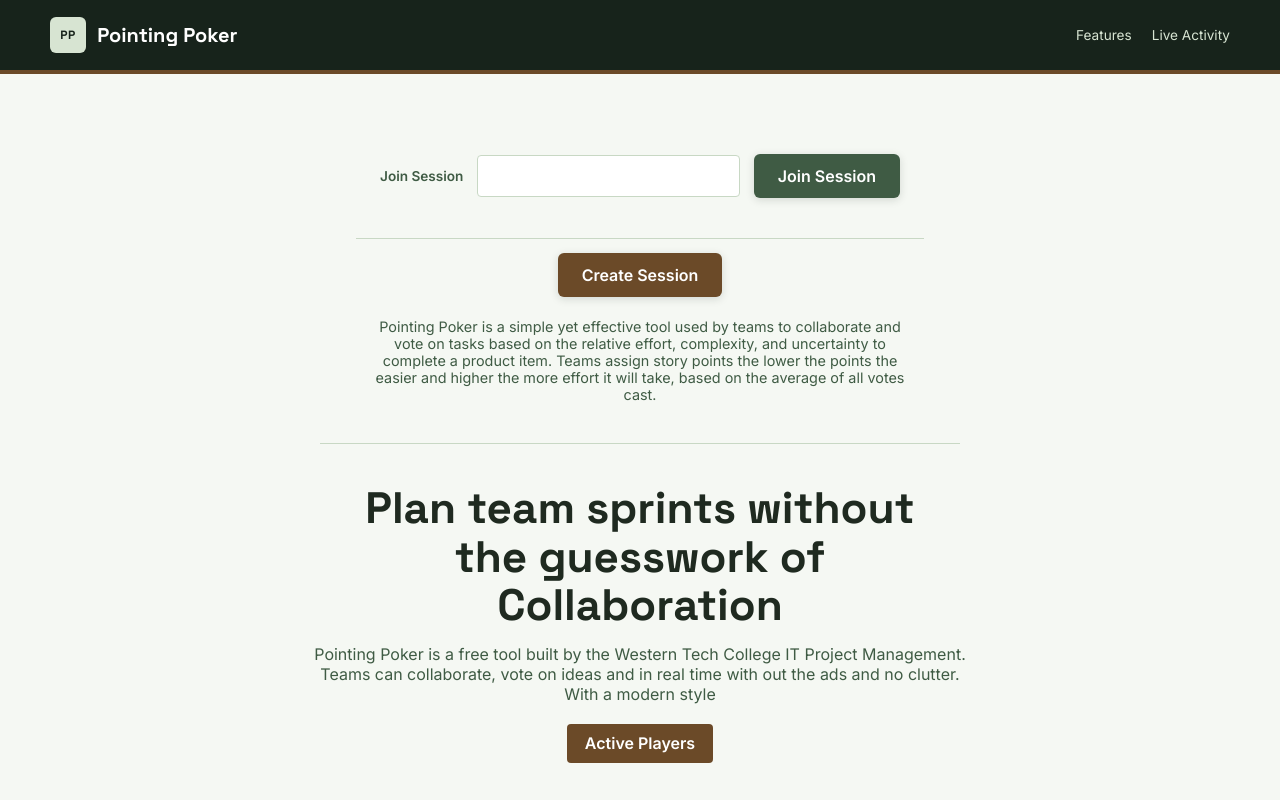
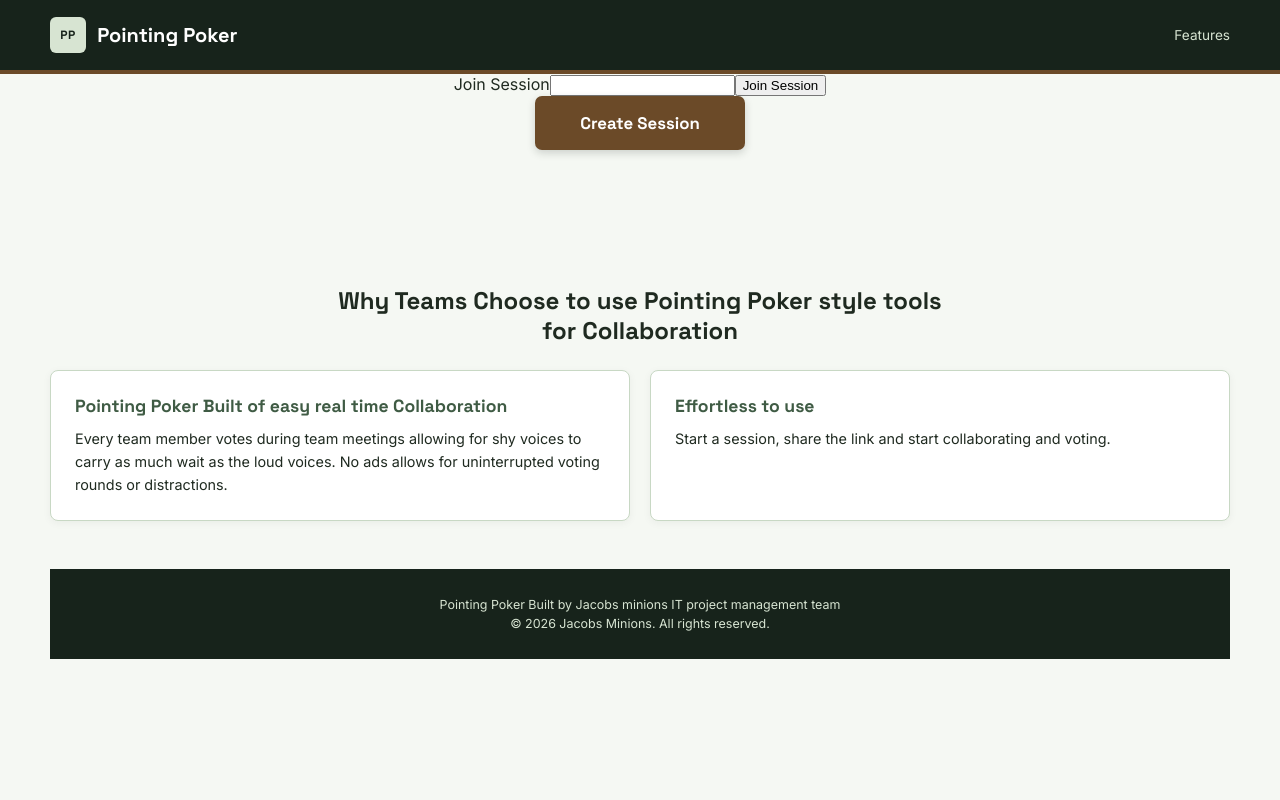
Before and after one commit to Jacob-Evenson/Pointing-Poker, a React (Vite) app: page / in a window 1280 px wide. Shown: the top 800 px of the page. Built offline with nearby package versions, Linux system fonts and the light colour scheme.

Commit message:
lets save this progress as home page optimizations and the intermedary page is done the only thing to do yet is the homepage hook ups

```diff
--- a/IntermediaryPage.css
+++ b/IntermediaryPage.css
@@ -1,69 +1,24 @@
-/* ---------- intermediary page ---------- */
+html,
+body,
+#root {
+  min-height: 100%;
+  margin: 0;
+}
+
+.page-wrapper {
+  min-height: 100vh;
+  display: flex;
+  flex-direction: column;
+}
 
 .game-header {
-  width: 100%;
-  color: var(--white);
-  background: var(--sage-950);
-  border-bottom: 4px solid var(--clay-700);
+  flex: 0 0 auto;
 }
 
-.game-shell {
-  width: min(1180px, calc(100% - 3rem));
-  margin: 0 auto;
+.game-main {
+  flex: 1 0 auto;
 }
 
-.game-header-content {
-  display: flex;
-  align-items: center;
-  justify-content: space-between;
-  gap: 1rem;
-  min-height: 70px;
+.site-footer {
+  flex: 0 0 auto;
 }
-
-.brand {
-  display: inline-flex;
-  align-items: center;
-  gap: .7rem;
-  color: var(--white);
-  font-family: 'Space Grotesk', sans-serif;
-  font-size: 1.25rem;
-  font-weight: 700;
-  text-decoration: none;
-}
-
-.brand-mark {
-  display: grid;
-  width: 2.25rem;
-  height: 2.25rem;
-  place-items: center;
-  color: var(--sage-950);
-  background: var(--sage-200);
-  border-radius: 6px;
-  font-size: .75rem;
-  letter-spacing: .04em;
-}
-
-.header-status {
-  color: var(--sage-200);
-  font-size: .85rem;
-}
-
-.header-status nav {
-  display: flex;
-  gap: 1.25rem;
-}
-
-.header-status nav a {
-  color: var(--sage-200);
-  text-decoration: none;
-}
-
-.header-status nav a:hover {
-  color: var(--white);
-}
-
-/* ---------- main content ---------- */
-
-.game-main {
-  padding: 3rem 0;
-}
--- a/IntermediaryPage.jsx
+++ b/IntermediaryPage.jsx
@@ -1,11 +1,11 @@
 import React from 'react'
+import './IntermediaryPage.css'
 
 const IntermediaryPage = () => {
   return (
-    <>
+    <div className="page-wrapper">
       <header className="game-header">
         <div className="game-shell game-header-content">
-
           <a href="/" className="brand">
             <span className="brand-mark">PP</span>
             Pointing Poker
@@ -17,14 +17,13 @@ const IntermediaryPage = () => {
               <a href="/sessions">Sessions</a>
             </nav>
           </div>
-
         </div>
       </header>
 
-      <main className='game-main'>
-        <div className='game-shell'>
-          <label htmlFor="Name">Name:</label>
-          <input id='Session-Name' type='text' />
+      <main className="game-main">
+        <div className="game-shell">
+          <label htmlFor="Session-Name">Name:</label>
+          <input id="Session-Name" type="text" />
           <button>Join Session</button>
         </div>
       </main>
@@ -35,7 +34,7 @@ const IntermediaryPage = () => {
           <p>© 2026 Jacobs Minions. All rights reserved.</p>
         </div>
       </footer>
-    </>
+    </div>
   )
 }
 
--- a/src/PointingPokerHomePage.css
+++ b/src/PointingPokerHomePage.css
@@ -7,11 +7,15 @@
   --sage-500: #6b8f71;
   --sage-200: #d7e4d2;
   --sage-050: #f5f8f3;
+
   --clay-700: #6b4a28;
+
   --white: #ffffff;
   --focus-ring: #1a4d8f;
   --border: #c8d8c4;
 }
+
+/* ---------- base ---------- */
 
 * {
   box-sizing: border-box;
@@ -19,8 +23,10 @@
 
 body {
   margin: 0;
+
   color: var(--sage-900);
   background: var(--sage-050);
+
   font-family: 'Inter', system-ui, sans-serif;
   text-align: center;
 }
@@ -38,14 +44,17 @@ p {
   margin-top: 0;
 }
 
-/* ---------- shared layout / header (matches game page) ---------- */
+/* ---------- accessibility ---------- */
 
 .skip-link {
   position: absolute;
   left: -999px;
   top: auto;
+
   z-index: 100;
-  padding: .75rem 1rem;
+
+  padding: 0.75rem 1rem;
+
   color: var(--white);
   background: var(--sage-950);
 }
@@ -62,14 +71,28 @@ input:focus-visible {
   outline-offset: 2px;
 }
 
+/* ---------- shared layout ---------- */
+
 .game-shell {
   width: min(1180px, calc(100% - 3rem));
   margin: 0 auto;
 }
 
+.wrap {
+  width: min(1180px, calc(100% - 3rem));
+  margin: 0 auto;
+}
+
+/* =========================================================
+   HEADER
+   ========================================================= */
+
 .game-header {
+  width: 100%;
+
   color: var(--white);
   background: var(--sage-950);
+
   border-bottom: 4px solid var(--clay-700);
 }
 
@@ -77,45 +100,58 @@ input:focus-visible {
   display: flex;
   align-items: center;
   justify-content: space-between;
+
+  min-height: 80px;
+
   gap: 1rem;
-  min-height: 70px;
 }
 
 .brand {
   display: inline-flex;
   align-items: center;
-  gap: .7rem;
+
+  gap: 0.7rem;
+
   color: var(--white);
+
   font-family: 'Space Grotesk', sans-serif;
   font-size: 1.25rem;
   font-weight: 700;
+
   text-decoration: none;
 }
 
 .brand-mark {
   display: grid;
-  width: 2.25rem;
-  height: 2.25rem;
   place-items: center;
+
+  width: 2.75rem;
+  height: 2.75rem;
+
   color: var(--sage-950);
   background: var(--sage-200);
-  border-radius: 6px;
-  font-size: .75rem;
-  letter-spacing: .04em;
+
+  border-radius: 7px;
+
+  font-size: 0.8rem;
+  font-weight: 700;
+  letter-spacing: 0.04em;
 }
 
 .header-status {
   color: var(--sage-200);
-  font-size: .85rem;
+
+  font-size: 0.9rem;
 }
 
 .header-status nav {
   display: flex;
-  gap: 1.25rem;
+  gap: 1.5rem;
 }
 
 .header-status nav a {
   color: var(--sage-200);
+
   text-decoration: none;
 }
 
@@ -123,110 +159,258 @@ input:focus-visible {
   color: var(--white);
 }
 
-/* generic page-width wrapper, same idea as .game-shell */
-.wrap {
-  width: min(1180px, calc(100% - 3rem));
-  margin: 0 auto;
-}
+/* =========================================================
+   JOIN / CREATE SESSION
+   ========================================================= */
 
-/* ---------- join / create session ---------- */
+/*
+   Main Join/Create container.
+
+   IMPORTANT:
+   margin-top: 16px gives us exactly 16px
+   of space between the header and this section.
+*/
 
 .Session-name {
   display: flex;
-  flex-wrap: wrap;
   align-items: center;
   justify-content: center;
-  gap: .85rem;
-  max-width: 640px;
-  margin: 0 auto;
-  padding: 2.5rem 1.5rem;
-  text-align: center;
-  background: var(--sage-050);
-  border-bottom: 1px solid var(--border);
+
+  gap: 1rem;
+
+  width: min(1000px, calc(100% - 3rem));
+
+  margin: 16px auto 0;
+
+  padding: 24px 20px;
+
+  background: var(--white);
+
+  border: 2px solid var(--border);
+  border-radius: 10px;
+
+  box-shadow: 0 6px 20px rgba(23, 35, 27, 0.1);
 }
 
-.Session-name label {
-  color: var(--sage-700);
-  font-size: .85rem;
-  font-weight: 600;
+/*
+   The first .Session-name in your JSX is nested
+   inside the outer .Session-name.
+
+   This removes the nested container's card styling
+   so it doesn't create a second box.
+*/
+
+.Session-name > .Session-name {
+  display: flex;
+  align-items: center;
+  justify-content: center;
+
+  gap: 0.75rem;
+
+  width: auto;
+
+  margin: 0;
+  padding: 0;
+
+  background: transparent;
+
+  border: none;
+  border-radius: 0;
+
+  box-shadow: none;
 }
 
+/* ---------- Join Session label ---------- */
+
+.Session-name label {
+  color: var(--sage-900);
+
+  font-family: 'Space Grotesk', sans-serif;
+
+  font-size: 1.2rem;
+  font-weight: 700;
+
+  white-space: nowrap;
+}
+
+/* ---------- Session input ---------- */
+
 .Session-name input[type='text'] {
-  padding: .65rem .85rem;
-  border: 1px solid var(--border);
-  border-radius: 4px;
-  font: inherit;
+  width: 260px;
+  height: 54px;
+
+  padding: 0 1rem;
+
+  color: var(--sage-900);
+  background: var(--white);
+
+  border: 2px solid var(--border);
+  border-radius: 7px;
+
+  font-family: 'Inter', sans-serif;
+  font-size: 1rem;
 }
+
+.Session-name input[type='text']:focus {
+  border-color: var(--sage-500);
+
+  box-shadow: 0 0 0 3px rgba(107, 143, 113, 0.15);
+
+  outline: none;
+}
+
+/* =========================================================
+   BUTTONS
+   ========================================================= */
 
 .Session-name button,
 .session-join button {
-  padding: .75rem 1.5rem;
+  height: 54px;
+
+  padding: 0 1.8rem;
+
+  border: none;
+  border-radius: 7px;
+
   color: var(--white);
-  background: var(--sage-700);
-  border: none;
-  border-radius: 6px;
-  font: inherit;
-  font-size: 1rem;
+
+  font-family: 'Space Grotesk', sans-serif;
+
+  font-size: 1.05rem;
   font-weight: 700;
+
   cursor: pointer;
-  box-shadow: 0 2px 8px rgba(23, 35, 27, .15);
-  transition: background .2s, transform .2s;
+
+  white-space: nowrap;
+
+  box-shadow: 0 3px 8px rgba(23, 35, 27, 0.18);
+
+  transition:
+    background 0.2s ease,
+    transform 0.2s ease,
+    box-shadow 0.2s ease;
 }
 
-.Session-name button:hover,
-.session-join button:hover {
+/* ---------- Join Session ---------- */
+
+.Session-name button {
+  background: var(--sage-700);
+}
+
+.Session-name button:hover {
   background: var(--sage-900);
-  transform: translateY(-1px);
+
+  transform: translateY(-2px);
+
+  box-shadow: 0 5px 12px rgba(23, 35, 27, 0.2);
+}
+
+/* ---------- Create Session ---------- */
+
+.session-join {
+  display: flex;
+  align-items: center;
+  justify-content: center;
+
+  margin: 0;
 }
 
 .session-join button {
+  min-width: 210px;
+
   background: var(--clay-700);
 }
 
 .session-join button:hover {
   background: #543a1f;
+
+  transform: translateY(-2px);
+
+  box-shadow: 0 5px 12px rgba(107, 74, 40, 0.22);
 }
 
-.Session-name p {
+/* ---------- description inside join section ---------- */
+
+/*
+   The paragraph currently lives inside the outer
+   .Session-name in your JSX.
+
+   We allow it to appear underneath the controls.
+*/
+
+.Session-name > p {
+  display: block;
+
   flex-basis: 100%;
-  max-width: 60ch;
-  margin: .5rem auto 0;
+
+  margin: 1rem 0 0;
+
   color: var(--sage-700);
-  font-size: .9rem;
-  text-align: center;
+
+  font-size: 0.95rem;
+  line-height: 1.6;
 }
 
-/* ---------- hero ---------- */
+/* =========================================================
+   HERO
+   ========================================================= */
+
+.Pointing-Poker-wrap {
+  width: min(1180px, calc(100% - 3rem));
+
+  margin: 0 auto;
+}
 
 .Pointing-Poker {
   display: flex;
   flex-direction: column;
   align-items: center;
-  max-width: 65ch;
+
+  max-width: 720px;
+
   margin: 0 auto;
-  padding-block: 2.5rem;
+
+  padding: 3.5rem 1rem 2.5rem;
 }
 
 .Pointing-Poker h1 {
   max-width: 20ch;
-  margin-bottom: .9rem;
+
+  margin-bottom: 1rem;
+
   font-size: clamp(1.9rem, 4vw, 2.75rem);
+
   line-height: 1.1;
 }
 
 .Pointing-Poker p {
+  max-width: 60ch;
+
   margin-bottom: 1.25rem;
+
   color: var(--sage-700);
+
   font-size: 1rem;
+
+  line-height: 1.7;
 }
+
+/* =========================================================
+   OPTIONAL ACTIVE PLAYERS BUTTON
+   ========================================================= */
 
 .ap {
   display: inline-block;
-  padding: .6rem 1.1rem;
+
+  padding: 0.6rem 1.1rem;
+
   color: var(--white);
   background: var(--clay-700);
+
   border-radius: 4px;
+
   font-weight: 700;
+
   text-decoration: none;
 }
 
@@ -234,122 +418,246 @@ input:focus-visible {
   background: var(--sage-900);
 }
 
-/* ---------- features ---------- */
+/* =========================================================
+   FEATURES
+   ========================================================= */
 
 .features {
-  padding-block: 2.5rem;
+  padding: 2.5rem 0 3rem;
 }
 
 .features h2 {
   max-width: 40ch;
+
   margin: 0 auto 1.5rem;
+
   font-size: 1.5rem;
+
+  line-height: 1.25;
 }
 
 .feature-grid {
   display: grid;
+
   grid-template-columns: repeat(2, minmax(0, 1fr));
+
   gap: 1.25rem;
 }
 
 .feature-card {
-  padding: 1.35rem;
+  padding: 1.5rem;
+
   background: var(--white);
+
   border: 1px solid var(--border);
   border-radius: 8px;
+
+  text-align: left;
+
+  box-shadow: 0 2px 8px rgba(23, 35, 27, 0.05);
 }
 
 .feature-card h3 {
-  margin-bottom: .5rem;
+  margin-bottom: 0.6rem;
+
   color: var(--sage-700);
+
   font-size: 1.1rem;
 }
 
 .feature-card p {
   margin: 0;
-  font-size: .9rem;
+
+  font-size: 0.9rem;
+
+  line-height: 1.6;
 }
 
-/* ---------- live stats ---------- */
+/* =========================================================
+   LIVE STATS
+   ========================================================= */
 
 #live {
   width: min(1180px, calc(100% - 3rem));
+
   margin: 0 auto;
-  padding-block: 2.5rem 3rem;
+
+  padding: 2.5rem 0 3rem;
 }
 
 #live h2 {
   margin-bottom: 1.25rem;
+
   font-size: 1.35rem;
 }
 
 .stat-row {
   display: grid;
+
   grid-template-columns: repeat(2, minmax(0, 1fr));
+
   gap: 1rem;
-  margin: 0;
 }
 
 .stat {
   padding: 1.25rem;
+
   background: var(--sage-050);
+
   border: 1px solid var(--border);
   border-radius: 8px;
 }
 
 .stat dt {
   color: var(--sage-700);
-  font-size: .8rem;
+
+  font-size: 0.8rem;
 }
 
 .stat dd {
-  margin: .35rem 0 0;
+  margin: 0.35rem 0 0;
+
   font-family: 'Space Grotesk', sans-serif;
+
   font-size: 1.75rem;
   font-weight: 700;
 }
 
-/* ---------- footer ---------- */
+/* =========================================================
+   FOOTER
+   ========================================================= */
 
 .site-footer {
   padding: 1.5rem 0;
+
   color: var(--sage-200);
   background: var(--sage-950);
-  font-size: .78rem;
+
+  font-size: 0.78rem;
 }
 
 .site-footer p {
-  margin: .25rem 0;
+  margin: 0.25rem 0;
 }
 
-/* ---------- responsive ---------- */
+/* =========================================================
+   RESPONSIVE - TABLET
+   ========================================================= */
+
+@media (max-width: 900px) {
+
+  .Session-name {
+    gap: 0.75rem;
+
+    padding: 20px 16px;
+  }
+
+  .Session-name label {
+    font-size: 1rem;
+  }
+
+  .Session-name input[type='text'] {
+    width: 200px;
+  }
+
+  .Session-name button,
+  .session-join button {
+    padding: 0 1.25rem;
+
+    font-size: 0.95rem;
+  }
+}
+
+/* =========================================================
+   RESPONSIVE - MOBILE
+   ========================================================= */
 
 @media (max-width: 760px) {
+
   .game-shell,
   .wrap,
-  #live {
+  #live,
+  .Pointing-Poker-wrap {
     width: min(100% - 2rem, 680px);
   }
+
+  /* Stack feature cards */
 
   .feature-grid,
   .stat-row {
     grid-template-columns: 1fr;
   }
+
+  /* Join/Create section */
+
+  .Session-name {
+    flex-direction: column;
+
+    width: min(100% - 2rem, 680px);
+
+    padding: 20px 16px;
+  }
+
+  .Session-name > .Session-name {
+    flex-direction: column;
+
+    width: 100%;
+  }
+
+  .Session-name input[type='text'] {
+    width: 100%;
+
+    max-width: 350px;
+  }
+
+  .Session-name button {
+    width: 100%;
+
+    max-width: 350px;
+  }
+
+  .session-join {
+    width: 100%;
+  }
+
+  .session-join button {
+    width: 100%;
+
+    max-width: 350px;
+  }
+
+  .Session-name > p {
+    margin-top: 0.5rem;
+  }
 }
 
+/* =========================================================
+   RESPONSIVE - SMALL PHONE
+   ========================================================= */
+
 @media (max-width: 480px) {
+
   .game-header-content {
     align-items: flex-start;
     flex-direction: column;
     justify-content: center;
-    padding-block: .8rem;
+
+    padding-block: 0.8rem;
   }
 
   .header-status {
-    font-size: .75rem;
+    font-size: 0.75rem;
   }
 
   .Session-name {
-    padding: 1rem;
+    padding: 16px 12px;
+  }
+
+  .Pointing-Poker {
+    padding-block: 2.5rem 2rem;
+  }
+
+  .Pointing-Poker h1 {
+    font-size: 1.8rem;
   }
 }
--- a/src/PointingPokerHomePage.jsx
+++ b/src/PointingPokerHomePage.jsx
@@ -1,9 +1,6 @@
 import React, { useEffect, useState } from 'react'
 import "./PointingPokerHomePage.css";
-import PointCard from './components/PointCard.jsx';
-import SelectedPoint from './components/SelectedPoint.jsx';
-import ParticipantList from './components/ParticipantList.jsx';
-import { points } from './data/points.js';
+
 
 const PointingPokerHomePage = () => {
   //Place holder for our live stats for showing sessions
@@ -55,25 +52,16 @@ const PointingPokerHomePage = () => {
           <span className="header-status">
             <nav>
               <a href="">Features</a>
-              <a href="">Live Activity</a>
+              {/* <a href="">Live Activity</a> */}
             </nav>
           </span>
         </div>
       </header>
-      {/* <header className="site-header">
-        <div className="wrap">
-          <span className="Pointing Poker">Pointing Poker</span>
-          <nav aria-label="primary">
-            <a href="#features">Features</a>
-            <a href="#live">Live Activity</a>
-          </nav>
-        </div>
-      </header> */}
 
       <main>
-        <section className='Session-name'>
-          <div className="Session-name">
-            <label htmlFor="session-join">Join Session</label>
+        <section className='Session-section'>
+          <div className="Session-actions">
+            <label htmlFor="Session-Name">Join Session</label>
             <input id='Session-Name' type='text' />
             <button>Join Session</button>
           </div>
@@ -81,47 +69,29 @@ const PointingPokerHomePage = () => {
           <div className="session-join">
             <button>Create Session</button>
           </div>
-          <p>
+          {/* <p>
             Pointing Poker is a simple yet effective tool used by teams to collaborate and vote on tasks based on the relative effort, complexity,
             and uncertainty to complete a product item. Teams assign story points the lower the points the easier and higher the more effort it will take,
-            based on the average of all votes cast. {/*Can Adjust info if needed I put in a basic description of pointing poker */}
-          </p>
+            based on the average of all votes cast. Can Adjust info if needed I put in a basic description of pointing poker
+          </p> */}
         </section>
       </main>
 
       <main id="main-content">
         <section className="Pointing-Poker-wrap">
           <div className="Pointing-Poker">
-            <h1>Plan team sprints without the guesswork of Collaboration</h1>
+            {/* <h1>Plan team sprints without the guesswork of Collaboration</h1>
             <p>
               Pointing Poker is a free tool built by the Western Tech College IT Project Management.
               Teams can collaborate, vote on ideas and in real time with out the ads and no clutter.
               With a modern style
-            </p>
+            </p> */}
             {/*className ap stands for Active Players also can be changed early on if we don't like the active players */}
-            <a className="ap" href="#live">Active Players</a>
+            {/* <a className="ap" href="#live">Active Players</a> */}
           </div>
         </section>
 
-        {/* <section className="voting-section wrap" aria-labelledby="voting-heading">
-          <h2 id="voting-heading">Choose your estimate</h2>
-          <div className="point-card-grid">
-            {points.map((point) => (
-              <PointCard
-                key={point.value}
-                point={point}
-                onSelect={handlePointSelect}
-              />
-            ))}
-          </div>
-          <SelectedPoint point={selectedPoint} voted={Boolean(currentParticipant?.voted)} />
-          <ParticipantList
-            participants={participants}
-            allVoted={allVoted}
-            anonymousReveal={anonymousReveal}
-            onAnonymousReveal={setAnonymousReveal}
-          />
-        </section> */}
+
 
         <section id="features" className="features wrap">
           <h2>Why Teams Choose to use Pointing Poker style tools for Collaboration</h2>
@@ -141,19 +111,6 @@ const PointingPokerHomePage = () => {
             </article>
           </div>
         </section>
-        <section id="live">
-          <h2>Teams collaborating live right now</h2>
-          <dl className="stat-row" aria-live="polite">
-            <div className="stat">
-              <dt>Active Collaboration sessions</dt>
-              {/* <dd>{liveStats.sessions}</dd> */}
-            </div>
-            <div className="stat">
-              <dt>Players online</dt>
-              {/* <dd>{liveStats.players}</dd> */}
-            </div>
-          </dl>
-        </section>
       </main>
       <footer className="site-footer wrap">
         <p>Pointing Poker Built by Jacobs minions IT project management team</p>
```
Also changed, not shown: 1 other file (tests, documents, lock files or other folders).
